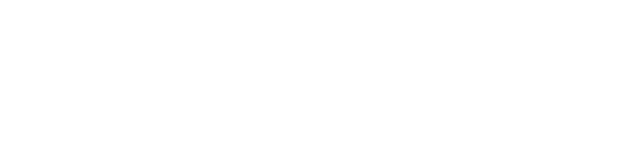
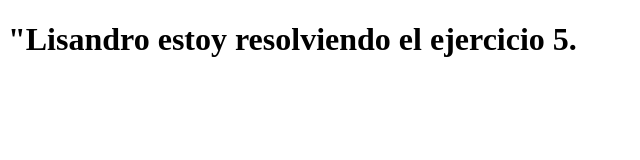
Before and after one commit to Lichando/gs-ecs-4, a plain HTML site: page index.html in a window 1280 px wide. Shown: the whole page, without its empty margins (0-640 px from the left). Drawn offline with Linux system fonts and the light colour scheme.

Commit message:
index modificado etiqueta 1

```diff
--- a/index.html
+++ b/index.html
@@ -7,6 +7,6 @@
     <title>Document</title>
 </head>
 <body>
-
+    <h1>"Lisandro estoy resolviendo el ejercicio 5.</h1>
 </body>
 </html>
```
